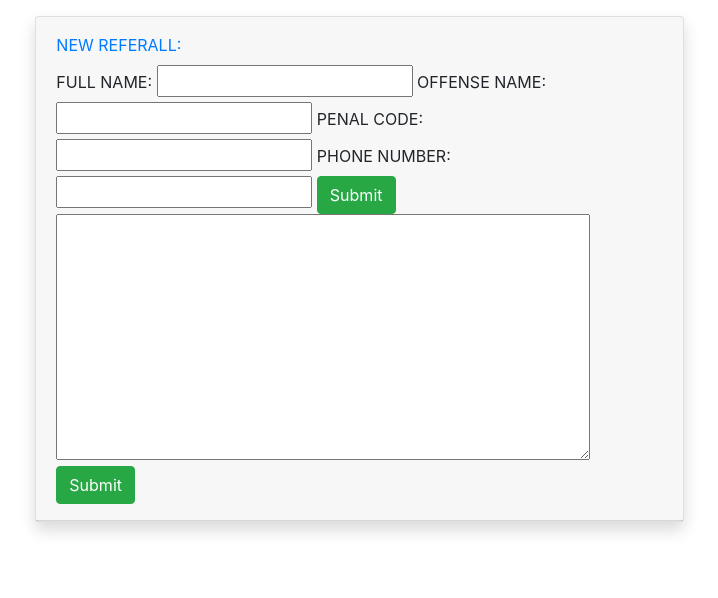
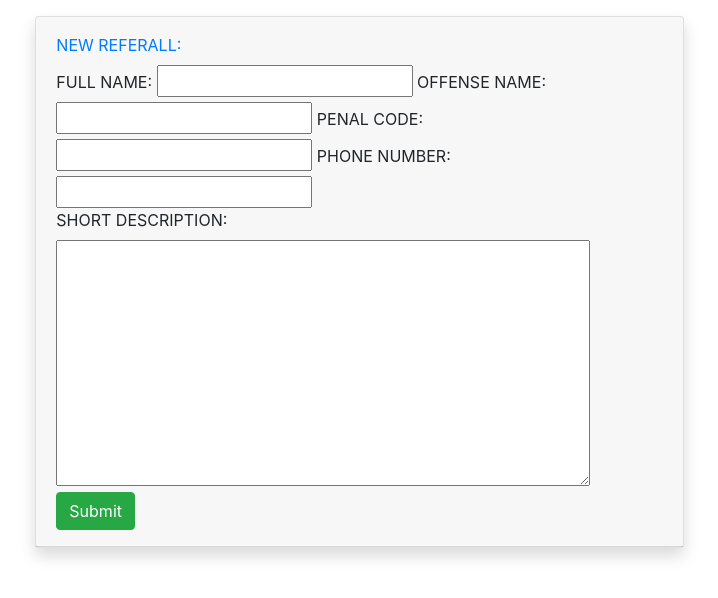
Before and after one commit to ameyanori/SQLDashboard, a Flask app: template templates/add.html in a window 1280 px wide. Shown: the part 48-646 px from the top of the page, without its empty margins (217-935 px from the left). Run offline with Flask 2, Linux system fonts and the light colour scheme; the template is opened without the code that fills it, so the values that code supplies are empty; parts of the project's set-up code (start-up, migrations or seed data) failed here and were passed over; some libraries are stand-ins or nearby versions.

Commit message:
update 2021/10/05 19:09:01

```diff
--- a/templates/add.html
+++ b/templates/add.html
@@ -29,8 +29,9 @@
                                     <label for="sro">PHONE NUMBER:</label>
                                     <input type="text" name="sro" id="sro">
 
+<br>
+                                    <label for="sro">SHORT DESCRIPTION:</label>
 
-                                    <input type="submit" class="btn btn-success">
 <br>
                                     <textarea name="paragraph_text" id="short_description" cols="50" rows="10"></textarea>
                                     <input type="submit" class="btn btn-success">
```
